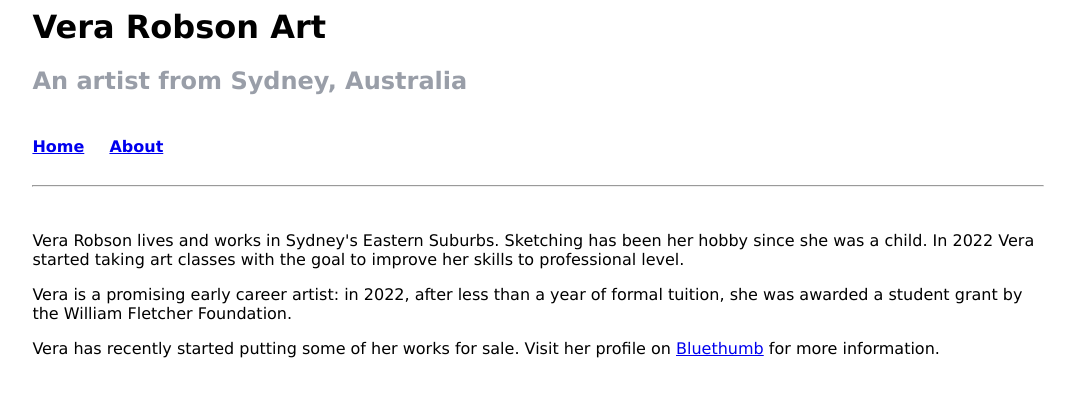
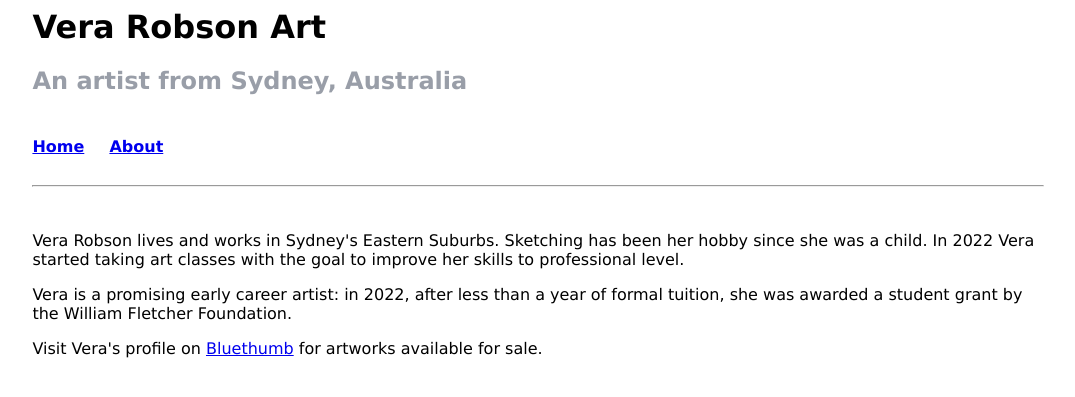
Before and after one commit to verarobsonart/verarobsonart.github.io, a Jekyll site: the page built from about.md, in a window 1280 px wide. Shown: the top 397 px of the page, without its empty margins (102-1177 px from the left). Built offline with Jekyll 4.4.1, drawn with Linux system fonts in a browser that asks for light colours.

Commit message:
Update about.md

```diff
--- a/about.md
+++ b/about.md
@@ -5,4 +5,4 @@ layout: default
 
 <p>Vera is a promising early career artist: in 2022, after less than a year of formal tuition, she was awarded a student grant by the William Fletcher Foundation.</p>
 
-<p>Vera has recently started putting some of her works for sale. Visit her profile on <a href="https://bluethumb.com.au/vera-robson">Bluethumb</a> for more information.</p>
+<p>Visit Vera's profile on <a href="https://bluethumb.com.au/vera-robson">Bluethumb</a> for artworks available for sale.</p>
```
